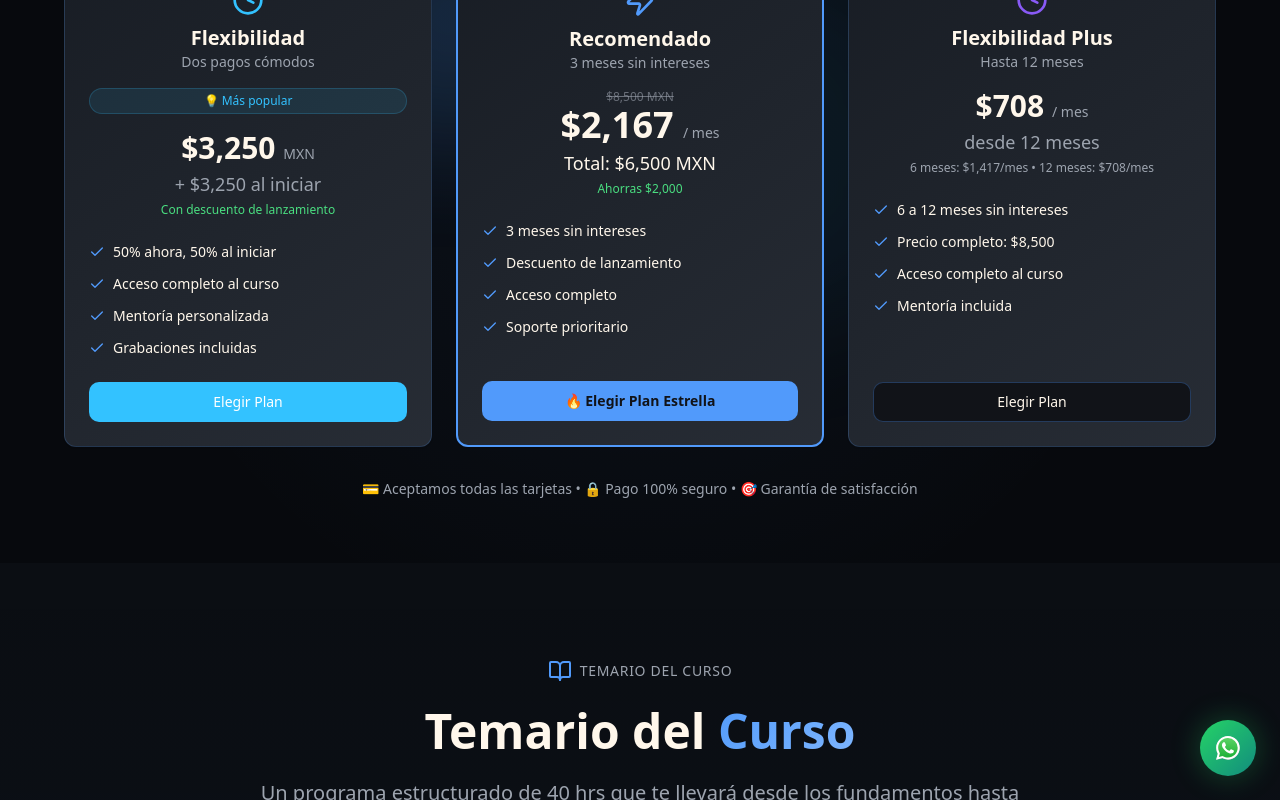
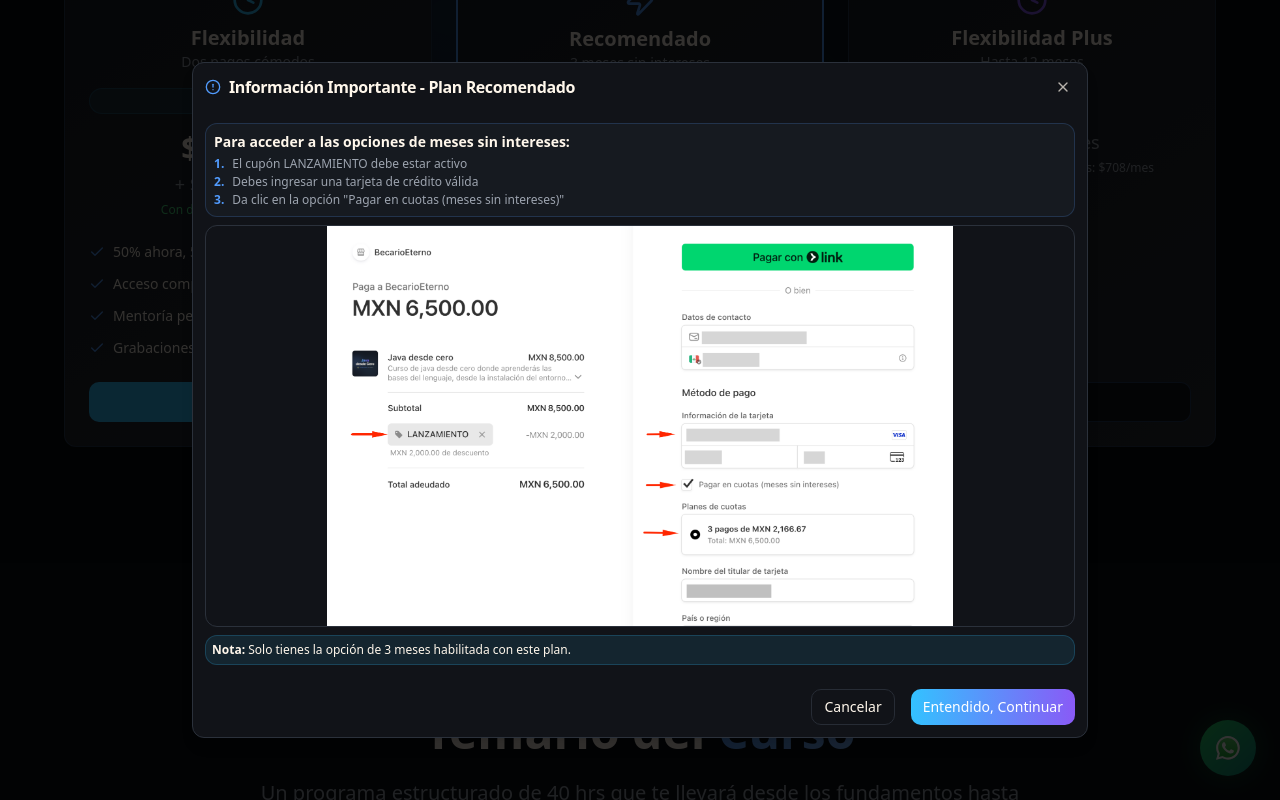
Before and after one commit to joaquin-c-dev/joaquinc-dev-landing, a React (Vite) app: page / in a window 1280 px wide. Both pictures are taken after a click on the button "🔥 Elegir Plan Estrella". Shown: the part 1189-1989 px from the top of the page. Built offline with nearby package versions, Linux system fonts and the light colour scheme.

Commit message:
Adaptar modal para plan de centro

```diff
--- a/src/components/PaymentInfoModal.tsx
+++ b/src/components/PaymentInfoModal.tsx
@@ -12,16 +12,32 @@ interface PaymentInfoModalProps {
   isOpen: boolean;
   onClose: () => void;
   onContinue: () => void;
+  imageUrl?: string;
+  title?: string;
+  conditions?: string[];
+  note?: string;
 }
 
-const PaymentInfoModal = ({ isOpen, onClose, onContinue }: PaymentInfoModalProps) => {
+const PaymentInfoModal = ({
+  isOpen,
+  onClose,
+  onContinue,
+  imageUrl = "/lovable-uploads/e2b392f1-4e3e-4231-a8b4-3e3bdcd41721.png",
+  title = "Información Importante - Planes de Cuotas",
+  conditions = [
+    "NO debe estar aplicado ningún cupón de descuento",
+    "Debes ingresar una tarjeta de crédito válida",
+    "Marca la opción \"Pagar en cuotas (meses sin intereses)\""
+  ],
+  note = "Una vez que completes estos pasos, podrás seleccionar entre las diferentes opciones de cuotas (3, 6, 9 o 12 meses)."
+}: PaymentInfoModalProps) => {
   return (
     <Dialog open={isOpen} onOpenChange={onClose}>
       <DialogContent className="max-w-4xl w-[95vw] max-h-[98vh] p-3 overflow-hidden flex flex-col">
         <DialogHeader className="flex-shrink-0 pb-2">
           <DialogTitle className="flex items-center gap-2 text-base">
             <AlertCircle className="w-4 h-4 text-primary" />
-            Información Importante - Planes de Cuotas
+            {title}
           </DialogTitle>
         </DialogHeader>
 
@@ -31,24 +47,18 @@ const PaymentInfoModal = ({ isOpen, onClose, onContinue }: PaymentInfoModalProps
               Para acceder a las opciones de meses sin intereses:
             </h3>
             <ul className="space-y-0.5 text-xs text-muted-foreground">
-              <li className="flex items-start gap-2">
-                <span className="text-primary font-bold">1.</span>
-                <span>NO debe estar aplicado ningún cupón de descuento</span>
-              </li>
-              <li className="flex items-start gap-2">
-                <span className="text-primary font-bold">2.</span>
-                <span>Debes ingresar una tarjeta de crédito válida</span>
-              </li>
-              <li className="flex items-start gap-2">
-                <span className="text-primary font-bold">3.</span>
-                <span>Marca la opción "Pagar en cuotas (meses sin intereses)"</span>
-              </li>
+              {conditions.map((condition, index) => (
+                <li key={index} className="flex items-start gap-2">
+                  <span className="text-primary font-bold">{index + 1}.</span>
+                  <span>{condition}</span>
+                </li>
+              ))}
             </ul>
           </div>
 
           <div className="border rounded-lg overflow-hidden flex-shrink-0">
             <img
-              src="/lovable-uploads/e2b392f1-4e3e-4231-a8b4-3e3bdcd41721.png"
+              src={imageUrl}
               alt="Opciones de planes de cuotas disponibles"
               className="w-full h-auto max-h-[50vh] object-contain"
             />
@@ -56,8 +66,7 @@ const PaymentInfoModal = ({ isOpen, onClose, onContinue }: PaymentInfoModalProps
 
           <div className="bg-tech-cyan/10 p-1.5 rounded-lg border border-tech-cyan/20 flex-shrink-0">
             <p className="text-xs text-foreground">
-              <strong>Nota:</strong> Una vez que completes estos pasos, podrás seleccionar
-              entre las diferentes opciones de cuotas (3, 6, 9 o 12 meses).
+              <strong>Nota:</strong> {note}
             </p>
           </div>
         </div>
--- a/src/components/PricingSection.tsx
+++ b/src/components/PricingSection.tsx
@@ -6,14 +6,24 @@ import PaymentInfoModal from "./PaymentInfoModal";
 
 const PricingSection = () => {
   const [showPaymentModal, setShowPaymentModal] = useState(false);
+  const [showRecommendedModal, setShowRecommendedModal] = useState(false);
 
   const handleFlexibilityPlusClick = () => {
     setShowPaymentModal(true);
   };
 
+  const handleRecommendedClick = () => {
+    setShowRecommendedModal(true);
+  };
+
   const handleContinueToPayment = () => {
     setShowPaymentModal(false);
     window.open('https://buy.stripe.com/bJe3cx4yy1yP9Vn46Mb3q01', '_blank');
+  };
+
+  const handleContinueToRecommendedPayment = () => {
+    setShowRecommendedModal(false);
+    window.open('https://buy.stripe.com/bJe3cx4yy1yP9Vn46Mb3q01?prefilled_promo_code=LANZAMIENTO', '_blank');
   };
 
   return (
@@ -149,7 +159,7 @@ const PricingSection = () => {
 
               <Button
                 className="w-full bg-primary hover:bg-primary/90 text-primary-foreground font-bold mt-auto"
-                onClick={() => window.open('https://buy.stripe.com/bJe3cx4yy1yP9Vn46Mb3q01?prefilled_promo_code=LANZAMIENTO', '_blank')}
+                onClick={handleRecommendedClick}
               >
                 🔥 Elegir Plan Estrella
               </Button>
@@ -218,6 +228,20 @@ const PricingSection = () => {
         onClose={() => setShowPaymentModal(false)}
         onContinue={handleContinueToPayment}
       />
+
+      <PaymentInfoModal
+        isOpen={showRecommendedModal}
+        onClose={() => setShowRecommendedModal(false)}
+        onContinue={handleContinueToRecommendedPayment}
+        imageUrl="/lovable-uploads/7b90d68c-d7a3-401a-85e0-61c099402133.png"
+        title="Información Importante - Plan Recomendado"
+        conditions={[
+          "El cupón LANZAMIENTO debe estar activo",
+          "Debes ingresar una tarjeta de crédito válida",
+          "Da clic en la opción \"Pagar en cuotas (meses sin intereses)\""
+        ]}
+        note="Solo tienes la opción de 3 meses habilitada con este plan."
+      />
     </section>
   );
 };
```
Also changed, not shown: public/lovable-uploads/7b90d68c-d7a3-401a-85e0-61c099402133.png (added).
